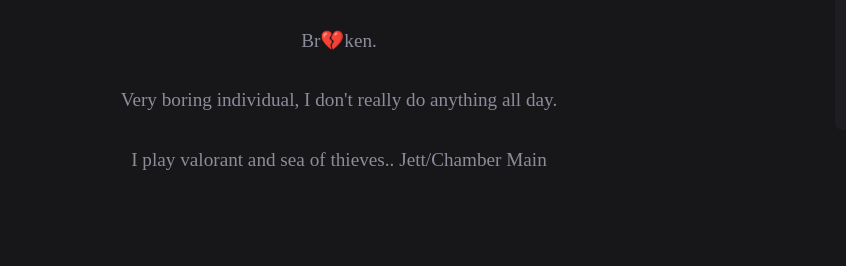
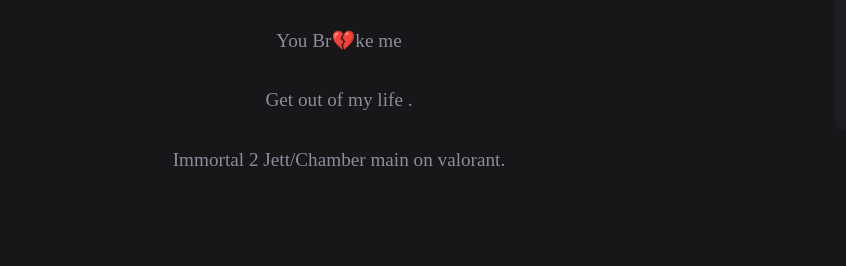
Before and after one commit to rawt4k/ven.rip, a website: page index.html in a window 1280 px wide. Shown: the part 371-637 px from the top of the page, 301-1147 px from the left. Drawn offline with Linux system fonts and the light colour scheme.

Commit message:
Update index.html

```diff
--- a/index.html
+++ b/index.html
@@ -51,15 +51,15 @@
         </div>
 
         <section>
-             Br💔ken.
+             You Br💔ke me
         </section>
 
         <section>
-             Very boring individual, I don't really do anything all day.
+             Get out of my life .
         </section>
 
         <section>
-             I play valorant and sea of thieves.. Jett/Chamber Main
+             Immortal 2 Jett/Chamber main on valorant.
         </section>
 
 
```
